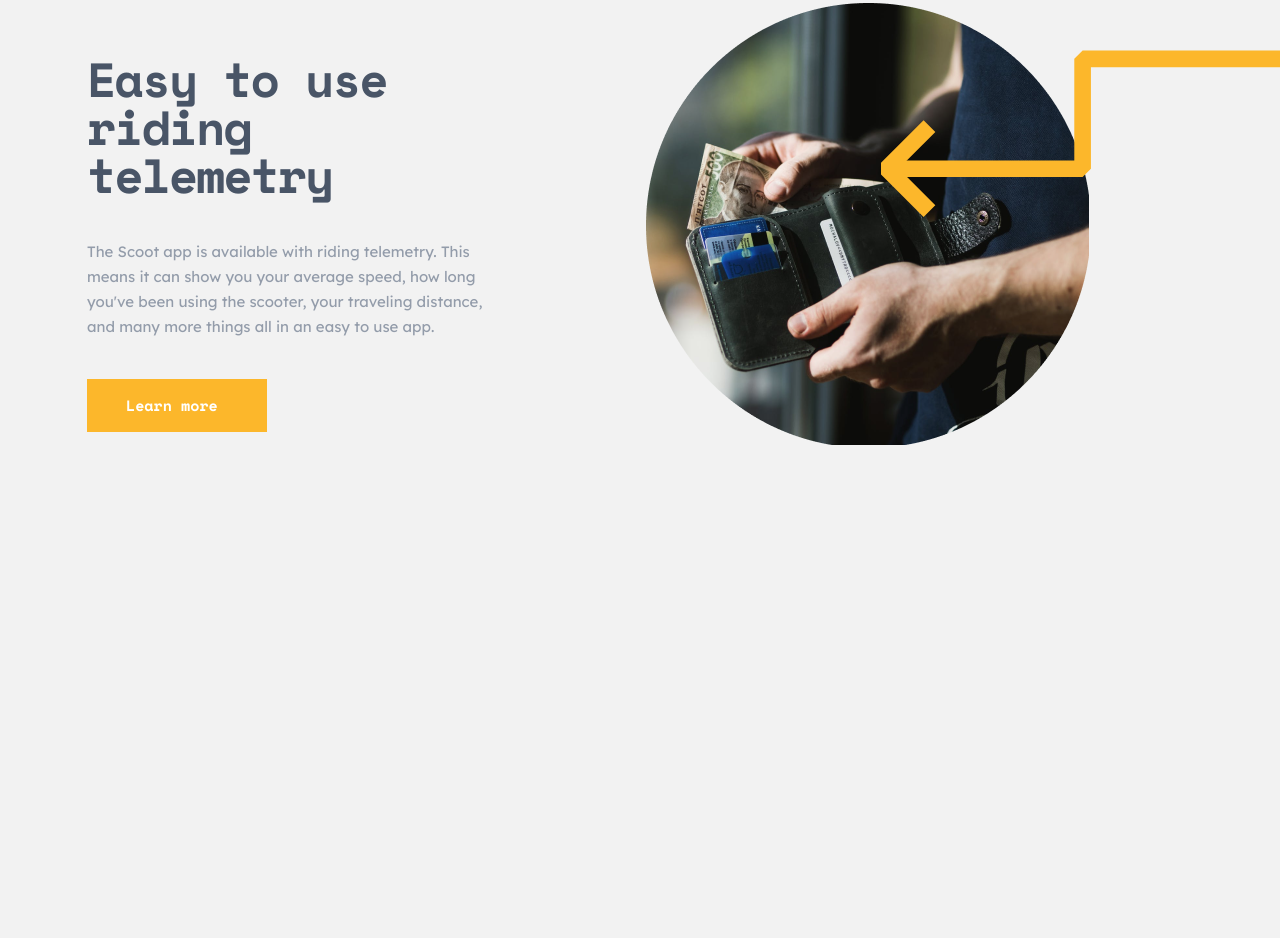
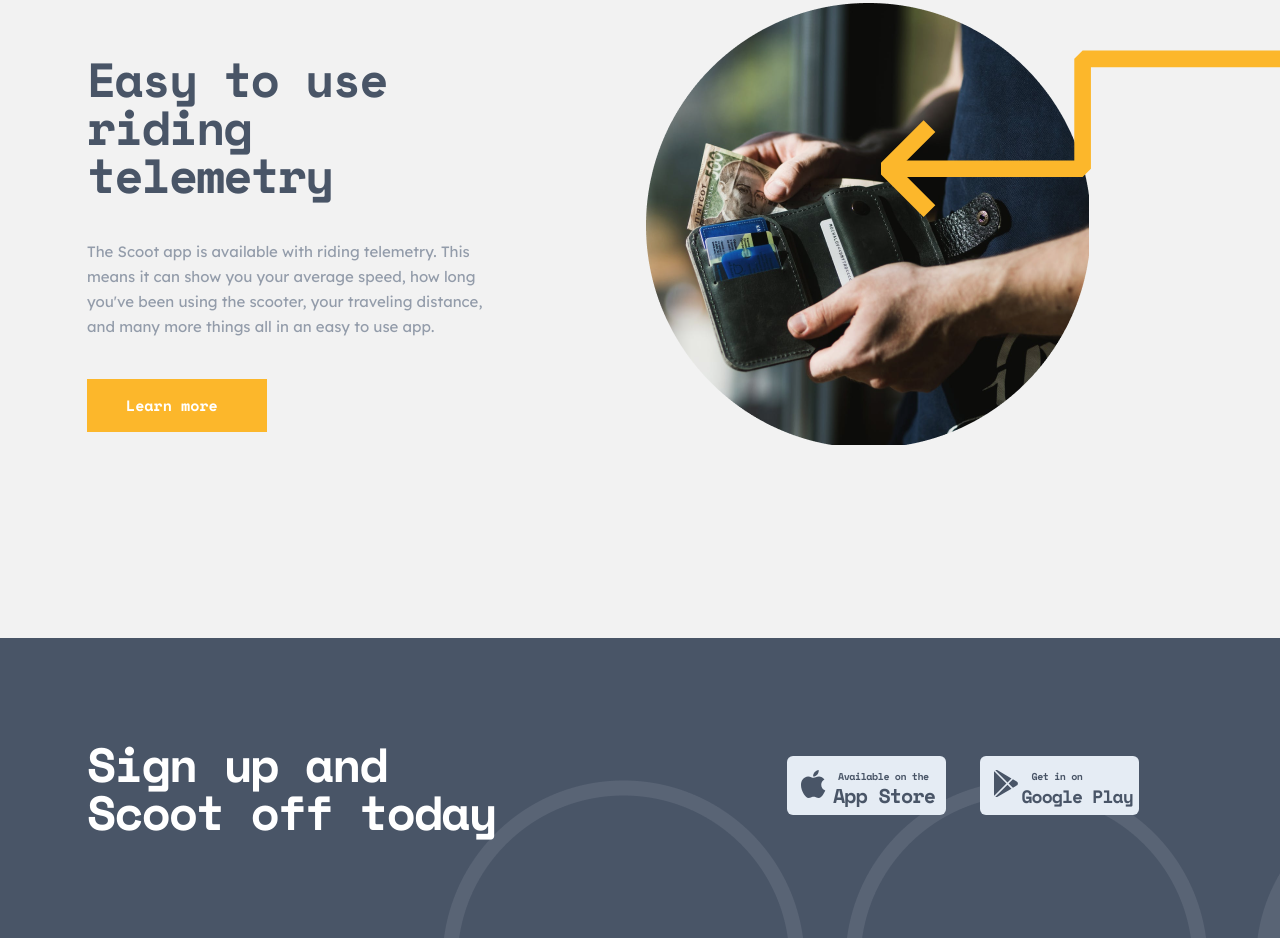
Before and after one commit to NizomovNazarqosim/scoot, a plain HTML site: page index.html in a window 1280 px wide. Shown: the part 2616-3554 px from the top of the page. Before the commit the page ends 3064 px from the top, so only its background shows below. Drawn offline with Linux system fonts and the light colour scheme.

Commit message:
end of main

```diff
--- a/index.html
+++ b/index.html
@@ -264,7 +264,32 @@
     </section>
     <!-- end of info -->
     <!-- start of footer -->
-
+    <footer class="footer">
+      <div class="footer__back">
+        <div class="container">
+          <h2 class="footer__heading">Sign up and Scoot off today</h2>
+          <div class="footer__btn-wrapper">
+            <div class="footer__apple">
+              <img class="footer__apple-svg" src="./images/apple.svg" alt="" />
+              <ul class="footer__list">
+                <li class="footer__item">
+                  Available on the <span class="footer__span">App Store</span>
+                </li>
+              </ul>
+            </div>
+            <div class="footer__play">
+              <img class="footer__play-svg" src="./images/play.svg" alt="" />
+              <ul class="footer__play-list">
+                <li class="footer__play-item">
+                  Get in on
+                  <span class="footer__play-span">Google Play</span>
+                </li>
+              </ul>
+            </div>
+          </div>
+        </div>
+      </div>
+    </footer>
     <!-- end of footer -->
     <script src="./js/script.js"></script>
   </body>
--- a/scss/blocks/_footer.scss
+++ b/scss/blocks/_footer.scss
@@ -1,3 +1,114 @@
 .footer{
-
+    padding-top: 150px;
+    &__back{
+        background-image: url(/images/footer-top-back.png);
+        max-width: 1440px;
+        width: 100%;
+        height: 300px;
+        background-repeat: no-repeat;
+    }
+    &__heading{
+        max-width: 415px;
+        width: 100%;
+        font-family: 'Space Mono';
+        font-style: normal;
+        font-weight: 700;
+        font-size: 48px;
+        line-height: 48px;
+        letter-spacing: -2.14286px;
+        color: #FFFFFF;
+        padding-top: 102px;
+        margin-left: 0px;
+    }
+    &__apple{
+        max-width: 159px;
+        display: inline-block;
+        width: 100%;
+        height: 59px;
+        background-color: #E5ECF4;
+        border-radius: 6px;
+        cursor: pointer;
+    }
+    &__item{
+        margin-top: -35px;
+        font-family: 'Space Mono';
+        font-style: normal;
+        font-weight: 700;
+        font-size: 10px;
+        line-height: 15px;
+        letter-spacing: -0.446429px;
+        color: #495567;
+        background-repeat: no-repeat;
+        padding-left: 16px;
+        margin-top: -45px;
+        margin-left: -5px;
+    }
+    &__apple-svg{
+        padding-top: 14px;
+        padding-left: 14px;
+    }
+    &__list{
+        list-style: none;
+    }
+    &__span{
+        width: 130px;
+        font-family: 'Space Mono';
+        font-style: normal;
+        font-weight: 700;
+        font-size: 20px;
+        line-height: 24px;
+        letter-spacing: -0.892857px;
+        color: #495567;
+        margin-left: -5px;
+        padding-top: -14px;
+        display: inline-block;
+    }
+    &__play{
+        cursor: pointer;
+        display: inline-block;
+        max-width: 159px;
+        width: 100%;
+        height: 59px;
+        background-color: #E5ECF4;
+        border-radius: 6px;
+        margin-left: 30px;
+    }
+    &__play-list{
+        list-style: none;
+    }
+    &__play-item{
+        margin-top: -35px;
+        font-family: 'Space Mono';
+        font-style: normal;
+        font-weight: 700;
+        font-size: 10px;
+        line-height: 15px;
+        letter-spacing: -0.446429px;
+        color: #495567;
+        background-repeat: no-repeat;
+        padding-left: 16px;
+        margin-top: -45px;
+        margin-left: -5px;
+    }
+    &__play-span{
+        width: 130px;
+        font-family: 'Space Mono';
+        font-style: normal;
+        font-weight: 700;
+        font-size: 18px;
+        line-height: 24px;
+        letter-spacing: -0.892857px;
+        color: #495567;
+        margin-left: -10px;
+        padding-top: -14px;
+        display: inline-block;
+    }
+    &__play-svg{
+        padding-top: 14px;
+        padding-left: 14px;
+    }
+    &__btn-wrapper{
+        margin-left: 700px;
+        margin-top: -120px;
+    }
 }
```
Also changed, not shown: css/main.css, images/apple.svg (added), images/footer-logo.svg (added), images/footer-top-back.png (added), images/play.svg (added), 1 other file.
